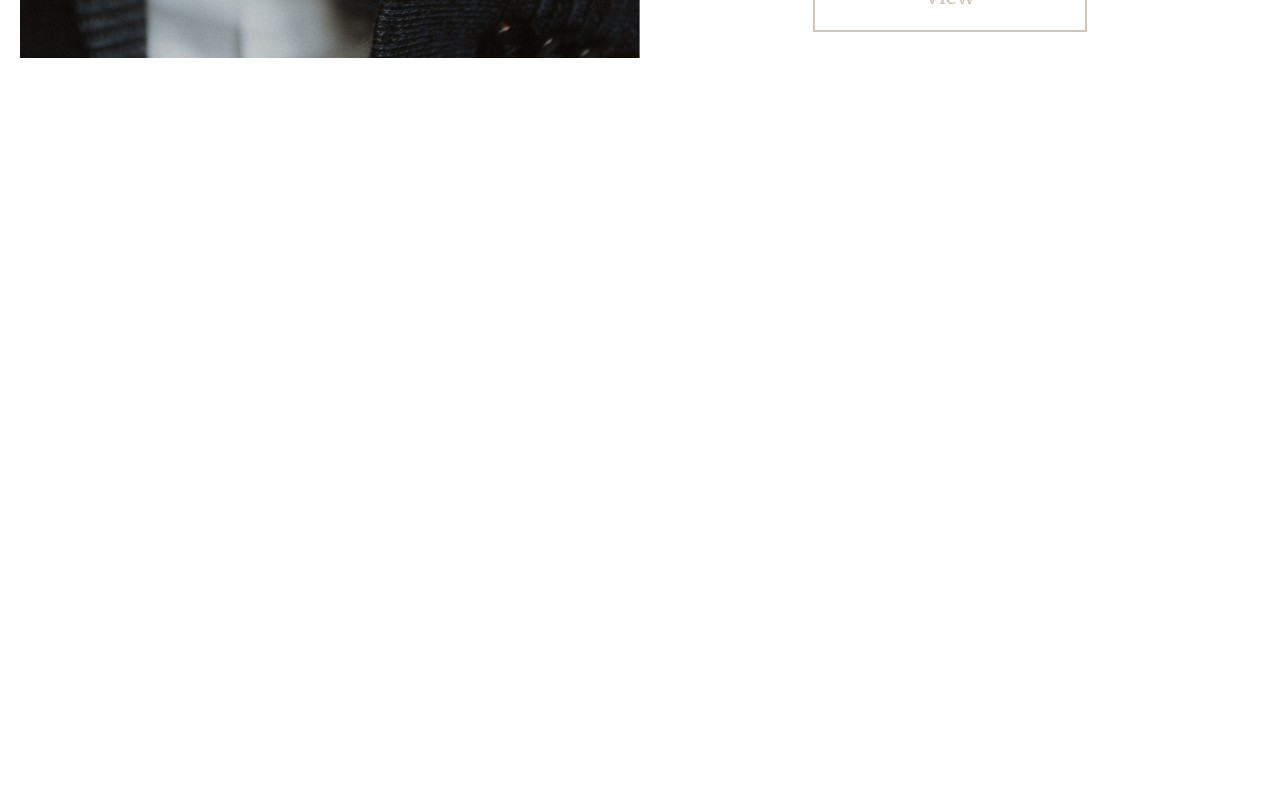
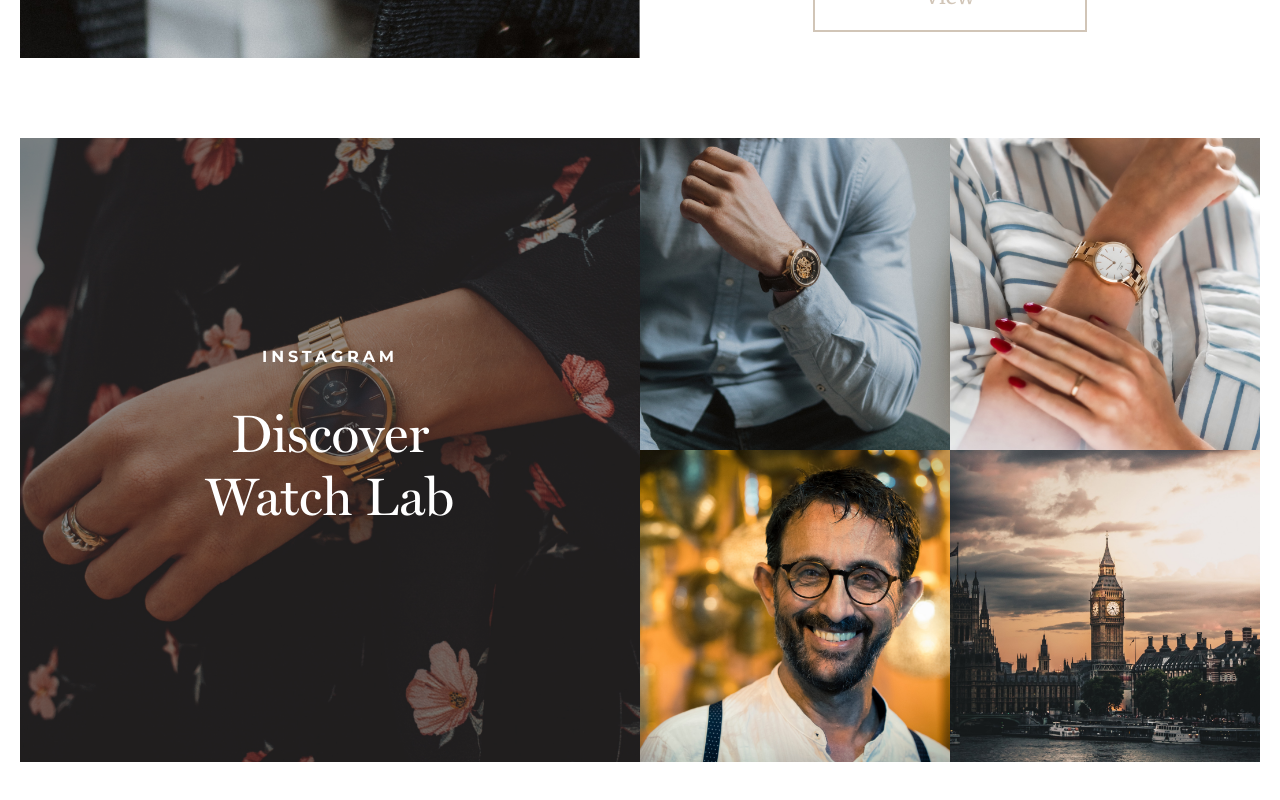
Before and after one commit to sargon17/nss-test-watchlab, a React (Create React App) app: page / in a window 1280 px wide. Shown: the part 2674-3474 px from the top of the page. Before the commit the page ends 2812 px from the top, so only its background shows below. Built offline with nearby package versions, Linux system fonts and the light colour scheme.

Commit message:
created instagram banner done

```diff
--- /dev/null
+++ b/src/components/InstagramBannerComponent.js
@@ -0,0 +1,38 @@
+import Posts from "../data/instagramPosts";
+export default function InstagramBannerComponent() {
+  let [coverPost, ...posts] = Posts;
+
+  return (
+    <div className="container">
+      <div className="instagram-container grid">
+        <div className="instagram-cover">
+          <img src={coverPost.img} alt="instagram-cover" />
+          <div className="instagram-cover-overlay"></div>
+          <div className="instagram-cover-content text-center">
+            <div>
+              <h5 className="wl-pretitle text-color-white">Instagram</h5>
+              <h3 className="wl-title text-color-white wl-title--small">
+                Discover <br /> Watch Lab
+              </h3>
+            </div>
+          </div>
+        </div>
+        <div className="instagram-posts grid">
+          {posts.map((post) => {
+            return (
+              <div className="instagram-post" key={post.id}>
+                <a href={post.link}>
+                  <div className="instagram-post-overlay"></div>
+                  <div className="instagram-post-content">
+                    <h5 className="wl-pretitle text-color-white">See More</h5>
+                  </div>
+                  <img src={post.img} alt="instagram-post" />
+                </a>
+              </div>
+            );
+          })}
+        </div>
+      </div>
+    </div>
+  );
+}
--- /dev/null
+++ b/src/components/style/_InstagramBannerComponent.scss
@@ -0,0 +1,91 @@
+.instagram-cover {
+  background-color: #f5f5f5;
+  padding: 0;
+  margin: 0;
+  height: 100%;
+  width: 100%;
+  position: relative;
+  overflow: hidden;
+
+  img {
+    width: 100%;
+    height: 100%;
+    object-fit: cover;
+  }
+
+  &-overlay {
+    position: absolute;
+    top: 0;
+    left: 0;
+    width: 100%;
+    height: 100%;
+    background-color: rgba(36, 36, 36, 0.5);
+  }
+  &-content {
+    position: absolute;
+    top: 0;
+    left: 0;
+    width: 100%;
+    height: 100%;
+    display: flex;
+    justify-content: center;
+    align-items: center;
+  }
+}
+.instagram-post {
+  height: 100%;
+  width: 100%;
+  overflow: hidden;
+  position: relative;
+
+  img {
+    width: 100%;
+    height: 100%;
+    object-fit: cover;
+    transition: all 0.3s ease-in-out;
+  }
+
+  &-overlay {
+    position: absolute;
+    top: 0;
+    left: 0;
+    width: 100%;
+    height: 100%;
+    transition: all 0.3s ease-in-out;
+    z-index: 1;
+  }
+  &-content {
+    position: absolute;
+    top: 0;
+    left: 0;
+    width: 100%;
+    height: 100%;
+    display: flex;
+    justify-content: center;
+    align-items: center;
+    transition: all 0.3s ease-in-out;
+    opacity: 0;
+    z-index: 1;
+
+    h5 {
+      margin: 0;
+    }
+  }
+  &:hover {
+    img {
+      transform: scale(1.05);
+    }
+    .instagram-post-overlay {
+      background-color: rgba(36, 36, 36, 0.5);
+    }
+    .instagram-post-content {
+      opacity: 1;
+    }
+  }
+  //   &:hover .instagram-post-overlay {
+  //     background-color: rgba(36, 36, 36, 0.5);
+  //   }
+  //   &:hover .instagram-post-content {
+  //     opacity: 1;
+  //   }
+}
--- /dev/null
+++ b/src/data/instagramPosts.js
@@ -0,0 +1,33 @@
+import Insta1 from "../assets/imgs/Insta-1.jpg";
+import Insta2 from "../assets/imgs/Insta-2.jpg";
+import Insta3 from "../assets/imgs/Insta-3.jpg";
+import Insta4 from "../assets/imgs/Insta-4.jpg";
+import Insta5 from "../assets/imgs/Insta-5.jpg";
+
+export default [
+  {
+    id: 1,
+    img: Insta1,
+    link: "#",
+  },
+  {
+    id: 2,
+    img: Insta2,
+    link: "#",
+  },
+  {
+    id: 3,
+    img: Insta3,
+    link: "#",
+  },
+  {
+    id: 4,
+    img: Insta4,
+    link: "#",
+  },
+  {
+    id: 5,
+    img: Insta5,
+    link: "#",
+  },
+];
--- a/src/pages/HomePage.js
+++ b/src/pages/HomePage.js
@@ -4,6 +4,7 @@
 import HeroComponent from "../components/HeroComponent";
 import DescriptionComponent from "../components/DescriptionComponent";
 import ImgSideComponent from "../components/ImgSideComponent";
+import InstagramBannerComponent from "../components/InstagramBannerComponent";
 
 export default function HomePage() {
   return (
@@ -11,6 +12,7 @@
       <HeroComponent />
       <DescriptionComponent />
       <ImgSideComponent />
+      <InstagramBannerComponent />
     </div>
   );
 }
--- a/src/sass/App.scss
+++ b/src/sass/App.scss
@@ -8,6 +8,7 @@
 @import "../components/style/HeroComponent";
 @import "../components/style/DescriptionComponent";
 @import "../components/style/ImgSideComponent";
+@import "../components/style/InstagramBannerComponent";
 
 // styled components
 @import "./styled-components/button";
--- a/src/sass/styled-components/fonts.scss
+++ b/src/sass/styled-components/fonts.scss
@@ -42,3 +42,7 @@
 .text-left {
   text-align: left;
 }
+
+.text-color-white {
+  color: $white;
+}
```
Also changed, not shown: src/dist/css/App.css, src/dist/css/fonts.css, 2 other files (tests, documents, lock files or other folders).
